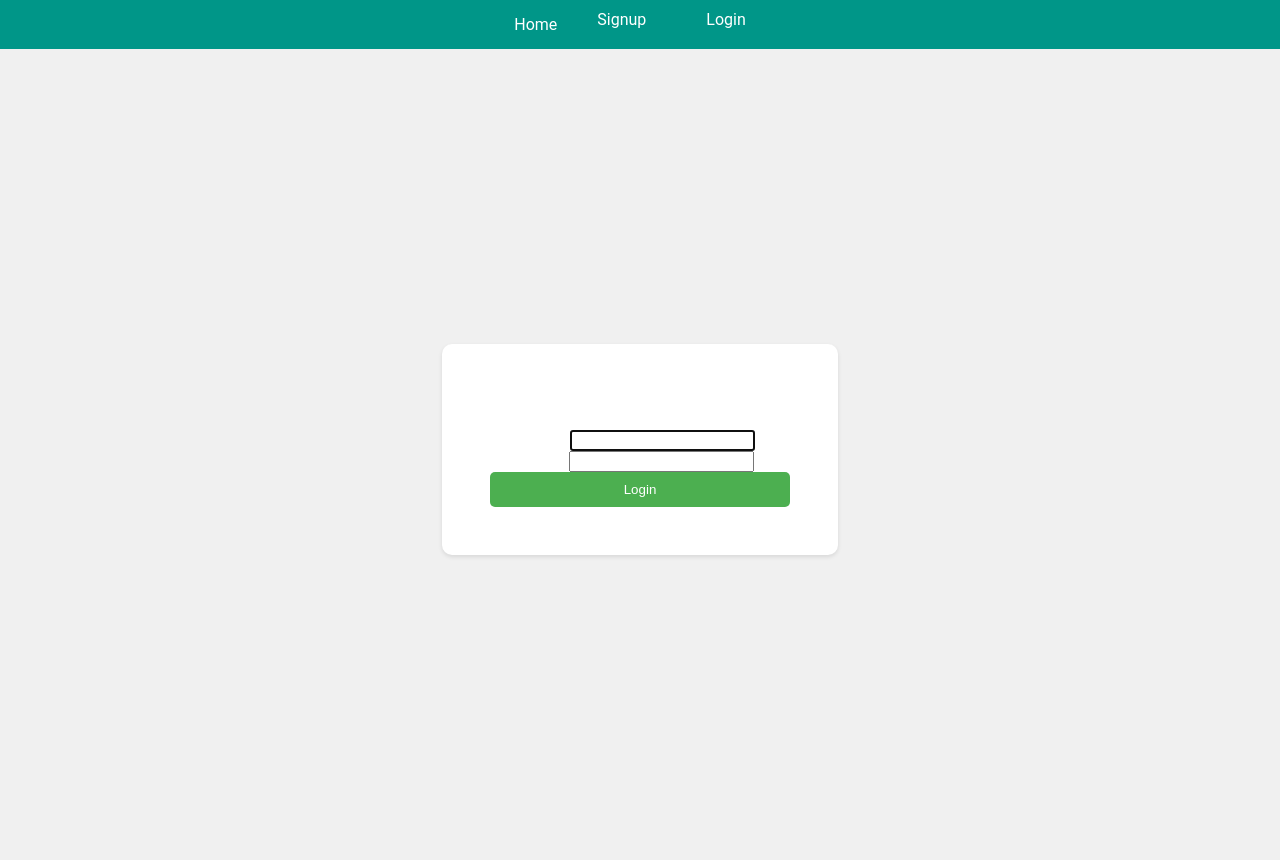
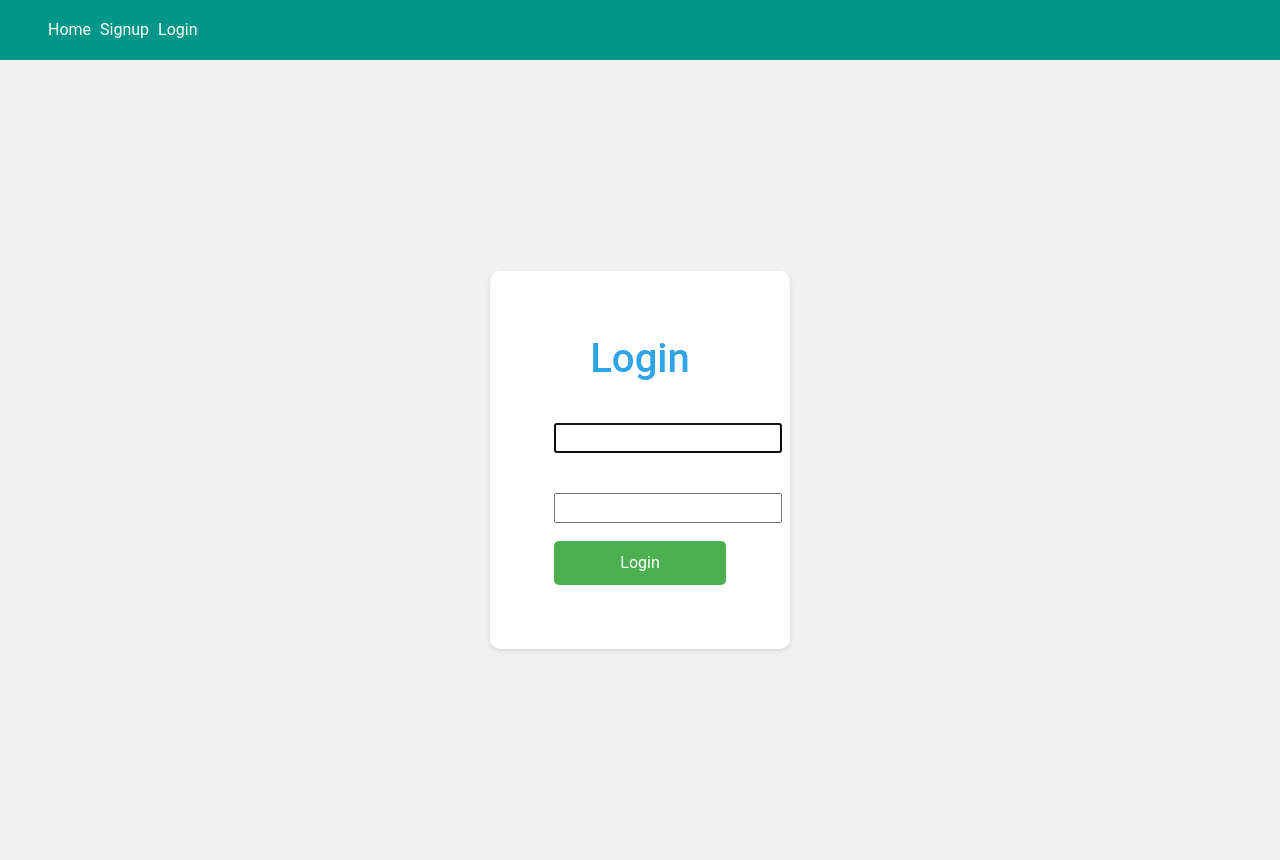
Before and after one commit to adamthompson0/Todo-List, a Django app: page /auth/login/ in a window 1280 px wide. Before the commit the page ends 557 px from the top, so only its background shows below. Run offline with Django 4.2, Linux system fonts and the light colour scheme; some libraries are stand-ins or nearby versions.

Commit message:
Style app

```diff
--- a/TodoList/todos/static/todos/todo.css
+++ b/TodoList/todos/static/todos/todo.css
@@ -1,5 +1,20 @@
-nav a{
-    padding: 6rem;
+
+.material-nav a{
+  padding: 2rem;
+}
+.a-logout{
+  margin-bottom: 18px;
+
+}
+
+.a-home{
+  top: 13px;
+  position: absolute;
+  margin-left: 8px;
+}
+
+.a-login{
+  margin: -71px;
 }
 
 body {
@@ -65,7 +80,7 @@
 }
 
 /* Add Task Button */
-.add-task-button {
+.add-todo-button {
   padding: 10px 20px;
   background-color: #4caf50;
   color: #fff;
@@ -75,7 +90,7 @@
   transition: background-color 0.3s ease;
 }
 
-.add-task-button:hover {
+.add-todo-button:hover {
   background-color: #45a049;
 }
 
@@ -88,6 +103,7 @@
   background-color: #009688;
   box-shadow: 0 2px 5px rgba(0, 0, 0, 0.2);
   font-size: 16px;
+  display: flex;
 }
 
 .material-nav ul {
@@ -95,11 +111,11 @@
   display: flex;
   justify-content: center;
   margin: 0;
-  padding: 10px 0;
+  padding: 18px 0;
 }
 
 .material-nav li {
-  margin: 0 20px;
+  margin: 0 30px;
 }
 
 .material-nav a {
--- a/TodoList/todos/templates/todos/_head.html
+++ b/TodoList/todos/templates/todos/_head.html
@@ -6,4 +6,6 @@
     <title>{{ title }}</title>
     <link rel="stylesheet" href= "{% static 'todos/todo.css'%}">
     <link rel="stylesheet" href="{% static 'user/user.css'%}">
+    <link rel="stylesheet" href="https://cdnjs.cloudflare.com/ajax/libs/bootswatch/5.3.0/cerulean/bootstrap.min.css" integrity="sha512-PAOyjTswfBAZ1fUNWJ8Ct+5DJCTncB+7cLhppp88N9GCF7lZ4AIDmVTKVQFYIVZwH5Y0KAP/16+lsyFmhbc4Tg==" crossorigin="anonymous" referrerpolicy="no-referrer" />
+
 </head>
--- a/TodoList/todos/templates/todos/_navbar.html
+++ b/TodoList/todos/templates/todos/_navbar.html
@@ -4,12 +4,12 @@
 
 <nav class="material-nav">
     <ul>
-        <a href="{% url 'home' %}">Home</a>
+        <li><a class='a-home' href="{% url 'home' %}">Home</a></li>
         {% if request.user.is_authenticated %}
-        <li><a href="{% url 'logout' %}">Logout</a></li>
+        <li><a class='a-logout' href="{% url 'logout' %}">Logout</a></li>
         {% else %}
-        <li><a href="{% url 'signup' %}">Signup</a></li>
-        <li><a href="{% url 'login' %}">Login</a></li>
+        <li><a class='a-signup' href="{% url 'signup' %}">Signup</a></li>
+        <li><a class='a-login' href="{% url 'login' %}">Login</a></li>
         {% endif %}
     </ul>
 </nav>
--- a/TodoList/todos/urls.py
+++ b/TodoList/todos/urls.py
@@ -2,6 +2,6 @@
 from . import views
 
 urlpatterns = [
-    path("home/", views.home, name="home"),
+    path("home", views.home, name="home"),
     path("create-todo/", views.create_todo, name="create_todo")
 ]
--- a/TodoList/user/static/user/user.css
+++ b/TodoList/user/static/user/user.css
@@ -11,7 +11,7 @@
   /* Login Form */
   .login-form {
     background-color: #fff;
-    padding: 3rem;
+    padding: 4rem;
     border-radius: 10px;
     box-shadow: 0px 2px 4px rgba(0, 0, 0, 0.1);
     width: 300px;
@@ -33,6 +33,7 @@
     border-radius: 5px;
     cursor: pointer;
     transition: background-color 0.3s ease;
+    margin-top: 18px;
   }
 
   .login-button:hover {
@@ -42,6 +43,7 @@
 /* header */
 .login-title{
     justify-content: center;
+    display: flex;
 }
 
 /* sign up */
@@ -57,7 +59,7 @@
   /* Signup Form */
 .signup-form {
     background-color: #fff;
-    padding: 20px;
+    padding: 63px;
     border-radius: 10px;
     box-shadow: 0px 2px 4px rgba(0, 0, 0, 0.1);
     width: 300px;
@@ -97,8 +99,20 @@
     border-radius: 5px;
     cursor: pointer;
     transition: background-color 0.3s ease;
+    margin-top: 10px;
   }
 
   .signup-button:hover {
     background-color: #45a049;
   }
+
+
+/* form */
+form p{
+    padding-top: 1rem;
+}
+
+
+.helptext{
+    display: none;
+}
--- a/TodoList/user/templates/user/login.html
+++ b/TodoList/user/templates/user/login.html
@@ -7,7 +7,7 @@
         <form action="" method="post" class='login-form'>
            <h1 class='login-title'>Login</h1>
            {% csrf_token %}
-           {{form}}
+           {{form.as_p}}
            <button class='login-button'>Login</button>
        </form>
 </div>
```
